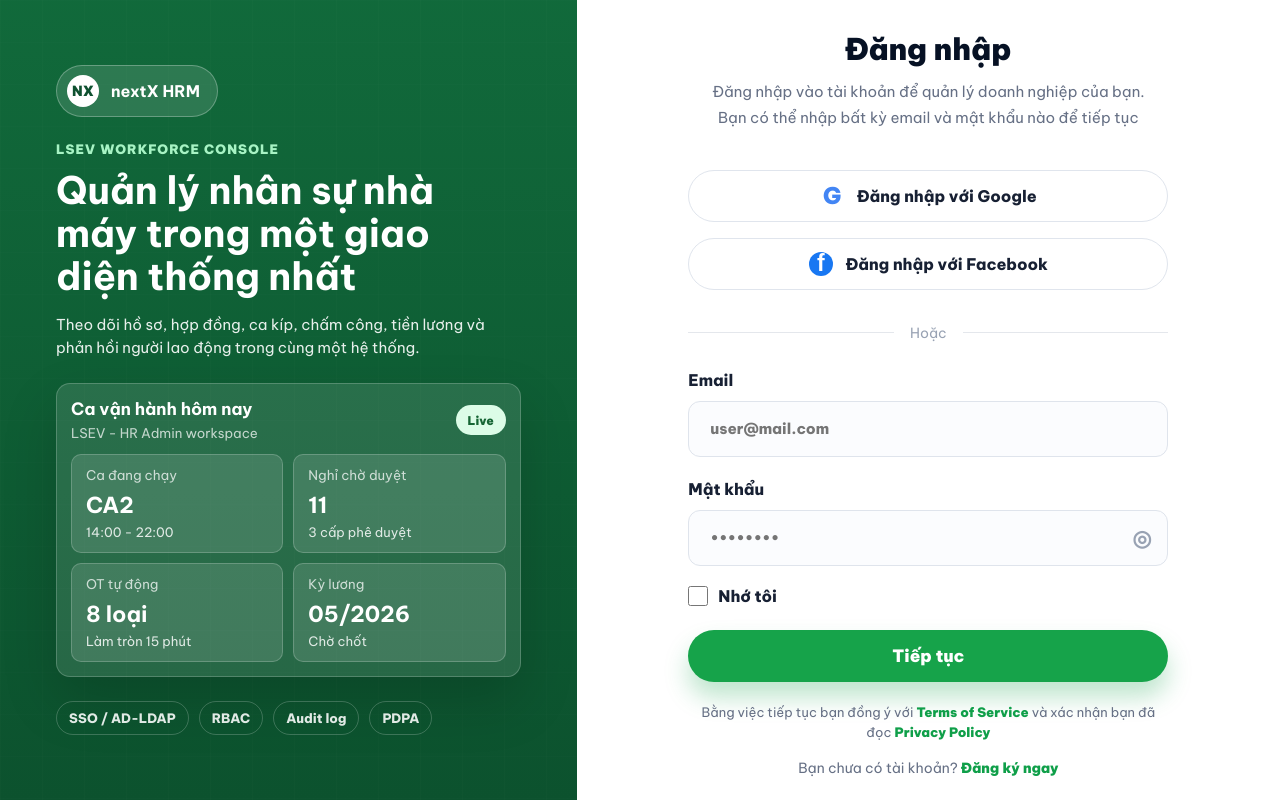
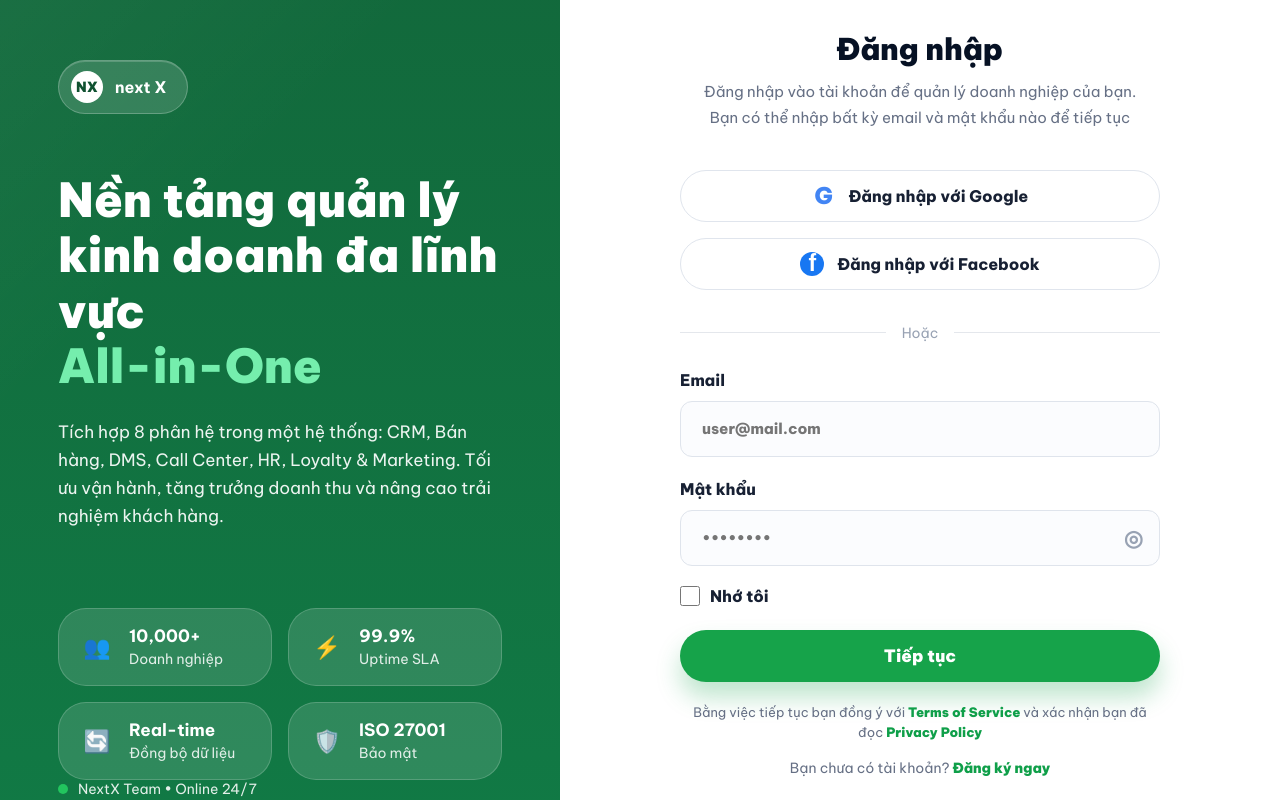
Before and after one commit to Haphuonganh4123/Haphuonganh4123, a Next.js app: page / in a window 1280 px wide. Built offline with nearby package versions, Linux system fonts and the light colour scheme.

Commit message:
Redesign login split screen

```diff
--- a/src/app/globals.css
+++ b/src/app/globals.css
@@ -93,7 +93,7 @@ a {
 .auth-shell {
   height: 100vh;
   display: grid;
-  grid-template-columns: minmax(500px, 0.82fr) minmax(540px, 1fr);
+  grid-template-columns: minmax(560px, 41.6vw) minmax(540px, 1fr);
   overflow: hidden;
   background: #ffffff;
 }
@@ -101,45 +101,43 @@ a {
 .auth-brand-panel {
   position: relative;
   height: 100vh;
-  display: grid;
-  align-items: center;
-  padding: 36px 56px;
+  display: block;
+  padding: 60px 58px;
   overflow: hidden;
   background:
-    linear-gradient(180deg, rgba(17, 106, 59, 0.98), rgba(12, 82, 46, 0.98)),
-    #0f5130;
+    linear-gradient(180deg, rgba(18, 106, 60, 0.96), rgba(17, 122, 69, 0.96)),
+    #115c38;
   color: #ffffff;
 }
 
 .auth-brand-panel::before {
   content: "";
   position: absolute;
-  inset: 0;
-  background:
-    linear-gradient(90deg, rgba(255, 255, 255, 0.08) 1px, transparent 1px),
-    linear-gradient(180deg, rgba(255, 255, 255, 0.06) 1px, transparent 1px);
-  background-size: 42px 42px;
-  opacity: 0.16;
+  inset: -10% -16% -10% -16%;
+  background: linear-gradient(135deg, rgba(255, 255, 255, 0.1), transparent 35%);
+  opacity: 0.5;
 }
 
 .auth-brand-inner {
   position: relative;
   z-index: 1;
-  width: min(650px, 100%);
-  display: grid;
-  gap: 24px;
+  height: 100%;
+  width: min(680px, 100%);
+  display: flex;
+  flex-direction: column;
 }
 
 .auth-logo {
   width: max-content;
-  height: 52px;
+  height: 58px;
   display: flex;
   align-items: center;
   gap: 12px;
-  padding: 8px 17px 8px 10px;
-  border: 1px solid rgba(255, 255, 255, 0.28);
+  padding: 10px 20px 10px 12px;
+  border: 1px solid rgba(255, 255, 255, 0.24);
   border-radius: 999px;
-  background: rgba(255, 255, 255, 0.12);
+  background: rgba(255, 255, 255, 0.14);
+  box-shadow: inset 0 1px 0 rgba(255, 255, 255, 0.18);
   font-weight: 900;
 }
 
@@ -155,6 +153,7 @@ a {
 }
 
 .auth-copy {
+  margin-top: 58px;
   max-width: 620px;
 }
 
@@ -169,116 +168,85 @@ a {
 
 .auth-copy h1 {
   margin: 0;
-  max-width: 620px;
-  font-size: 38px;
-  line-height: 1.14;
+  max-width: 600px;
+  font-size: 47px;
+  line-height: 1.18;
   letter-spacing: 0;
+  font-weight: 900;
+}
+
+.auth-copy h1 span {
+  display: block;
+  color: #75eead;
 }
 
 .auth-copy > span {
   display: block;
-  max-width: 560px;
-  margin-top: 14px;
-  color: rgba(255, 255, 255, 0.9);
-  font-size: 15px;
-  line-height: 1.55;
+  max-width: 565px;
+  margin-top: 24px;
+  color: rgba(255, 255, 255, 0.92);
+  font-size: 17px;
+  line-height: 1.65;
 }
 
-.auth-preview {
-  max-width: 600px;
-  padding: 14px;
-  border: 1px solid rgba(255, 255, 255, 0.2);
-  border-radius: 14px;
-  background: rgba(255, 255, 255, 0.11);
-  box-shadow: 0 24px 55px rgba(0, 0, 0, 0.16);
+.auth-stats-grid {
+  width: min(680px, 100%);
+  display: grid;
+  grid-template-columns: repeat(2, minmax(0, 1fr));
+  gap: 16px;
+  margin-top: 78px;
 }
 
-.preview-header {
+.auth-stat-card {
+  min-height: 78px;
   display: flex;
   align-items: center;
-  justify-content: space-between;
-  gap: 14px;
-  margin-bottom: 12px;
+  gap: 18px;
+  padding: 16px 24px;
+  border: 1px solid rgba(255, 255, 255, 0.18);
+  border-radius: 28px;
+  background: rgba(255, 255, 255, 0.13);
+  color: #ffffff;
 }
 
-.preview-header strong,
-.preview-header small {
+.auth-stat-card > span {
+  width: 28px;
+  display: grid;
+  place-items: center;
+  flex: 0 0 auto;
+  font-size: 22px;
+}
+
+.auth-stat-card strong,
+.auth-stat-card small {
   display: block;
 }
 
-.preview-header strong {
+.auth-stat-card strong {
   font-size: 17px;
+  line-height: 1.25;
 }
 
-.preview-header small {
-  margin-top: 5px;
-  color: rgba(255, 255, 255, 0.72);
+.auth-stat-card small {
+  margin-top: 2px;
+  color: rgba(255, 255, 255, 0.86);
+  font-size: 14px;
 }
 
-.preview-header > span {
-  height: 30px;
-  display: grid;
-  place-items: center;
-  padding: 0 12px;
-  border-radius: 999px;
-  background: #dcfce7;
-  color: #166534;
-  font-size: 12px;
-  font-weight: 900;
+.auth-online-status {
+  display: flex;
+  align-items: center;
+  gap: 10px;
+  margin-top: auto;
+  color: rgba(255, 255, 255, 0.88);
+  font-size: 14px;
 }
 
-.preview-grid {
-  display: grid;
-  grid-template-columns: repeat(2, minmax(0, 1fr));
-  gap: 10px;
-}
-
-.preview-grid article {
-  min-height: 82px;
-  padding: 12px 14px;
-  border: 1px solid rgba(255, 255, 255, 0.2);
-  border-radius: 10px;
-  background: rgba(255, 255, 255, 0.12);
-}
-
-.preview-grid small,
-.preview-grid strong,
-.preview-grid span {
-  display: block;
-}
-
-.preview-grid small {
-  color: rgba(255, 255, 255, 0.74);
-}
-
-.preview-grid strong {
-  margin: 7px 0 5px;
-  color: #ffffff;
-  font-size: 22px;
-}
-
-.preview-grid span {
-  color: rgba(255, 255, 255, 0.84);
-  font-size: 13px;
-}
-
-.auth-trust-row {
-  display: flex;
-  align-items: center;
-  flex-wrap: wrap;
-  gap: 10px;
-}
-
-.auth-trust-row span {
-  min-height: 34px;
-  display: flex;
-  align-items: center;
-  padding: 0 12px;
-  border: 1px solid rgba(255, 255, 255, 0.2);
-  border-radius: 999px;
-  color: rgba(255, 255, 255, 0.88);
-  font-size: 13px;
-  font-weight: 800;
+.auth-online-status span {
+  width: 10px;
+  height: 10px;
+  border-radius: 50%;
+  background: #22c55e;
 }
 
 .auth-form-panel {
@@ -1097,6 +1065,10 @@ tbody tr:last-child td {
     min-height: auto;
   }
 
+  .auth-brand-inner {
+    min-height: 720px;
+  }
+
   .auth-form-panel {
     height: auto;
     min-height: auto;
@@ -1143,7 +1115,7 @@ tbody tr:last-child td {
     font-size: 34px;
   }
 
-  .auth-stats {
+  .auth-stats-grid {
     grid-template-columns: 1fr;
     margin-top: 36px;
     margin-bottom: 36px;
--- a/src/app/page.tsx
+++ b/src/app/page.tsx
@@ -474,55 +474,53 @@ function AuthScreen({ onEnter }: { onEnter: () => void }) {
         <div className="auth-brand-inner">
           <div className="auth-logo">
             <span>NX</span>
-            <strong>nextX HRM</strong>
+            <strong>next X</strong>
           </div>
 
           <div className="auth-copy">
-            <p>LSEV Workforce Console</p>
-            <h1>Quản lý nhân sự nhà máy trong một giao diện thống nhất</h1>
+            <h1>
+              Nền tảng quản lý kinh doanh đa lĩnh vực <span>All-in-One</span>
+            </h1>
             <span>
-              Theo dõi hồ sơ, hợp đồng, ca kíp, chấm công, tiền lương và phản hồi người
-              lao động trong cùng một hệ thống.
+              Tích hợp 8 phân hệ trong một hệ thống: CRM, Bán hàng, DMS, Call Center, HR, Loyalty &
+              Marketing. Tối ưu vận hành, tăng trưởng doanh thu và nâng cao trải nghiệm khách hàng.
             </span>
           </div>
 
-          <div className="auth-preview">
-            <div className="preview-header">
+          <div className="auth-stats-grid">
+            <article className="auth-stat-card">
+              <span aria-hidden="true">👥</span>
               <div>
-                <strong>Ca vận hành hôm nay</strong>
-                <small>LSEV - HR Admin workspace</small>
+                <strong>10,000+</strong>
+                <small>Doanh nghiệp</small>
               </div>
-              <span>Live</span>
-            </div>
-            <div className="preview-grid">
-              <article>
-                <small>Ca đang chạy</small>
-                <strong>CA2</strong>
-                <span>14:00 - 22:00</span>
-              </article>
-              <article>
-                <small>Nghỉ chờ duyệt</small>
-                <strong>11</strong>
-                <span>3 cấp phê duyệt</span>
-              </article>
-              <article>
-                <small>OT tự động</small>
-                <strong>8 loại</strong>
-                <span>Làm tròn 15 phút</span>
-              </article>
-              <article>
-                <small>Kỳ lương</small>
-                <strong>05/2026</strong>
-                <span>Chờ chốt</span>
-              </article>
-            </div>
+            </article>
+            <article className="auth-stat-card">
+              <span aria-hidden="true">⚡</span>
+              <div>
+                <strong>99.9%</strong>
+                <small>Uptime SLA</small>
+              </div>
+            </article>
+            <article className="auth-stat-card">
+              <span aria-hidden="true">🔄</span>
+              <div>
+                <strong>Real-time</strong>
+                <small>Đồng bộ dữ liệu</small>
+              </div>
+            </article>
+            <article className="auth-stat-card">
+              <span aria-hidden="true">🛡️</span>
+              <div>
+                <strong>ISO 27001</strong>
+                <small>Bảo mật</small>
+              </div>
+            </article>
           </div>
 
-          <div className="auth-trust-row">
-            <span>SSO / AD-LDAP</span>
-            <span>RBAC</span>
-            <span>Audit log</span>
-            <span>PDPA</span>
+          <div className="auth-online-status">
+            <span />
+            NextX Team • Online 24/7
           </div>
         </div>
       </section>
```
